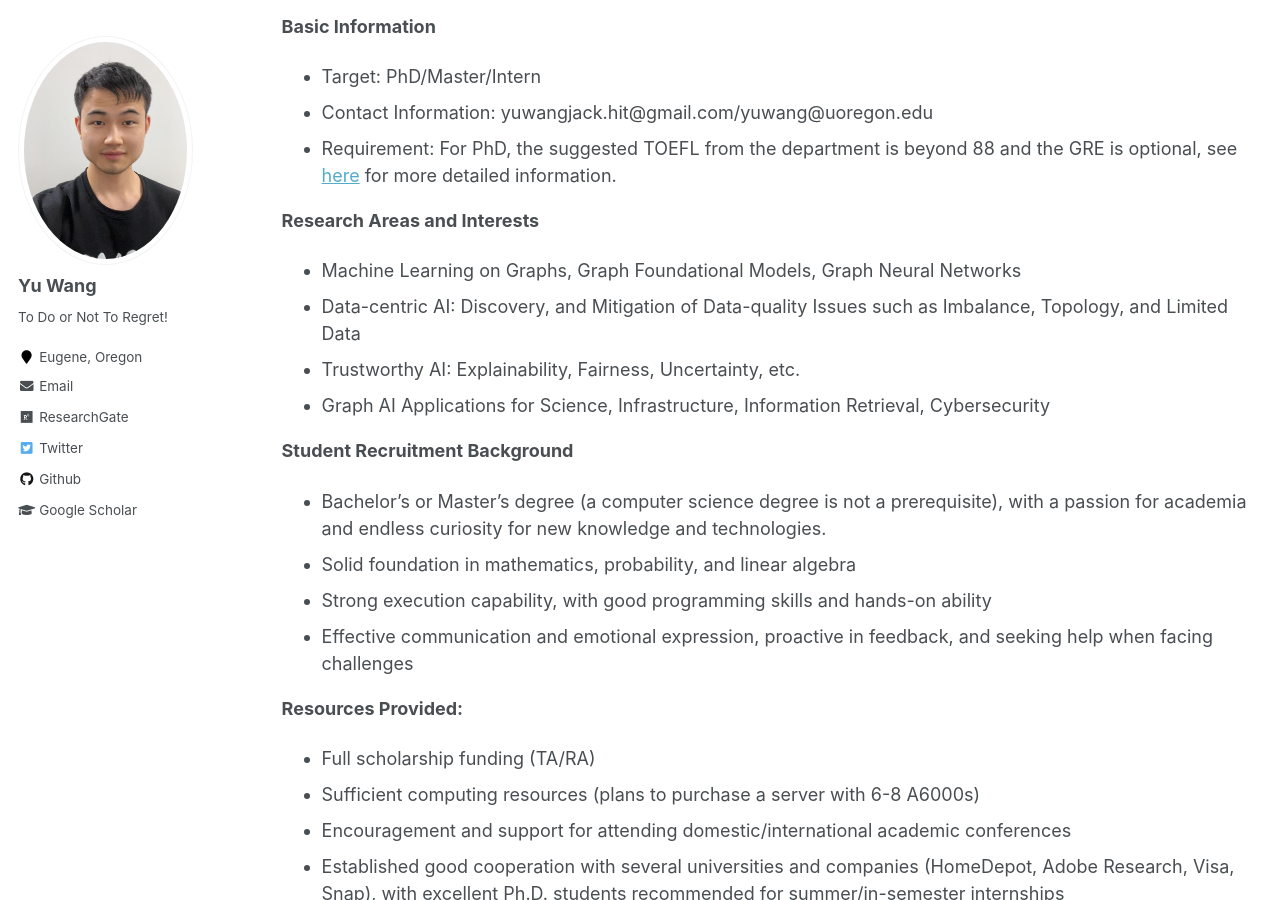
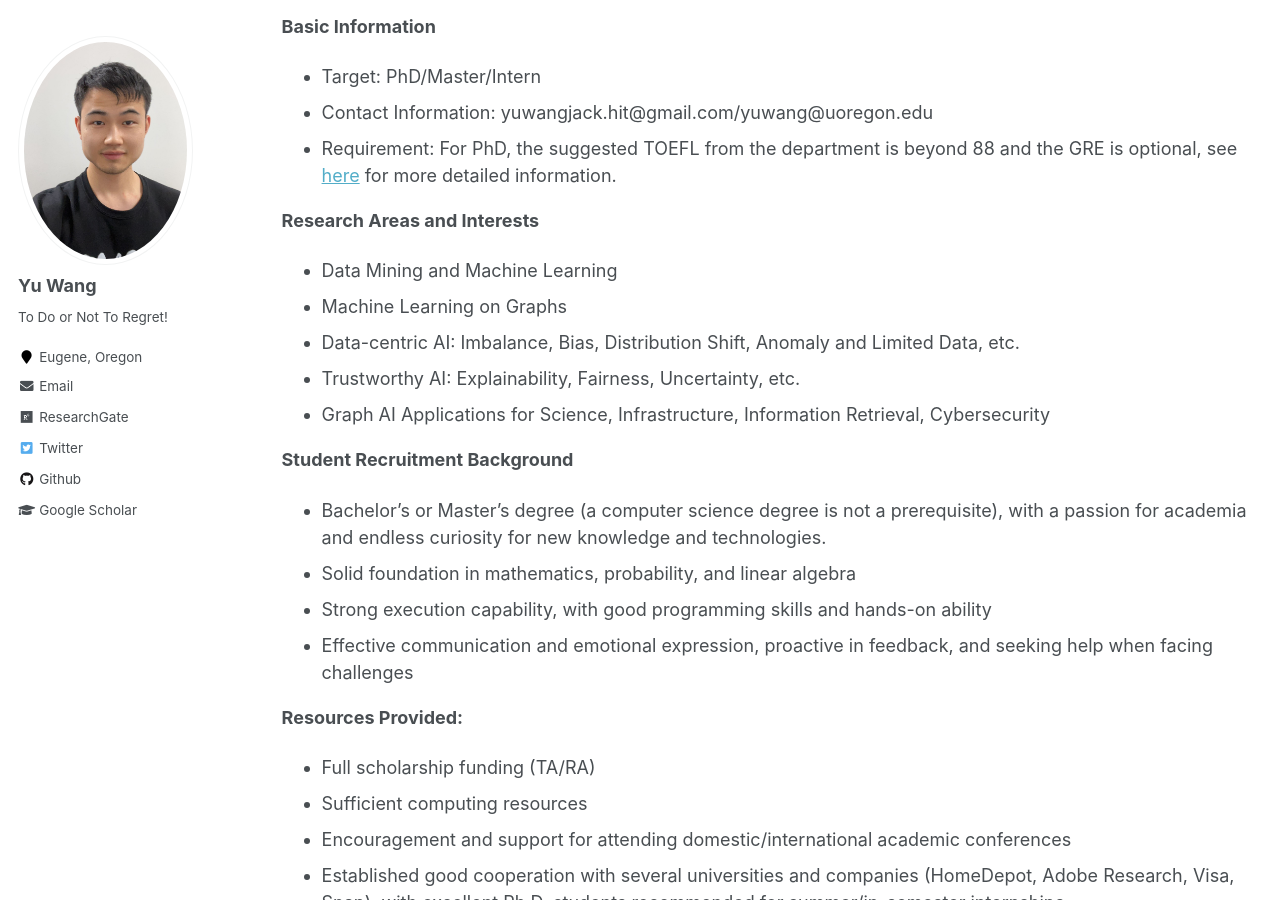
Before and after one commit to yuwang0103/yuwang0103.github.io, a Jekyll site: the page built from _pages/Recruiting.md, in a window 1280 px wide and 900 px high, scrolled down 488 px. Built offline with Jekyll 4.4.1, drawn with Linux system fonts in a browser that asks for light colours.

Commit message:
Update Recruiting.md

```diff
--- a/_pages/Recruiting.md
+++ b/_pages/Recruiting.md
@@ -18,8 +18,9 @@ The University of Oregon (UO), founded in 1876, is a nationally renowned public
 - Requirement: For PhD, the suggested TOEFL from the department is beyond 88 and the GRE is optional, see [here](https://scds.uoregon.edu/cs/graduate-programs/phd) for more detailed information.
 
 **Research Areas and Interests**
-- Machine Learning on Graphs, Graph Foundational Models, Graph Neural Networks
-- Data-centric AI: Discovery, and Mitigation of Data-quality Issues such as Imbalance, Topology, and Limited Data
+- Data Mining and Machine Learning
+- Machine Learning on Graphs
+- Data-centric AI: Imbalance, Bias, Distribution Shift, Anomaly and Limited Data, etc.
 - Trustworthy AI: Explainability, Fairness, Uncertainty, etc.
 - Graph AI Applications for Science, Infrastructure, Information Retrieval, Cybersecurity
 
@@ -31,7 +32,7 @@ The University of Oregon (UO), founded in 1876, is a nationally renowned public
 
 **Resources Provided:**
 - Full scholarship funding (TA/RA)
-- Sufficient computing resources (plans to purchase a server with 6-8 A6000s)
+- Sufficient computing resources
 - Encouragement and support for attending domestic/international academic conferences
 - Established good cooperation with several universities and companies (HomeDepot, Adobe Research, Visa, Snap), with excellent Ph.D. students recommended for summer/in-semester internships
 - Comprehensive guidance and advice. Since my Ph.D., I have realized the importance of good communication and mental health for the life/study of Ph.D. students. Therefore, I usually spend at least 1 to 3 hours per week discussing projects and chatting with Ph.D. students and interns.
```
